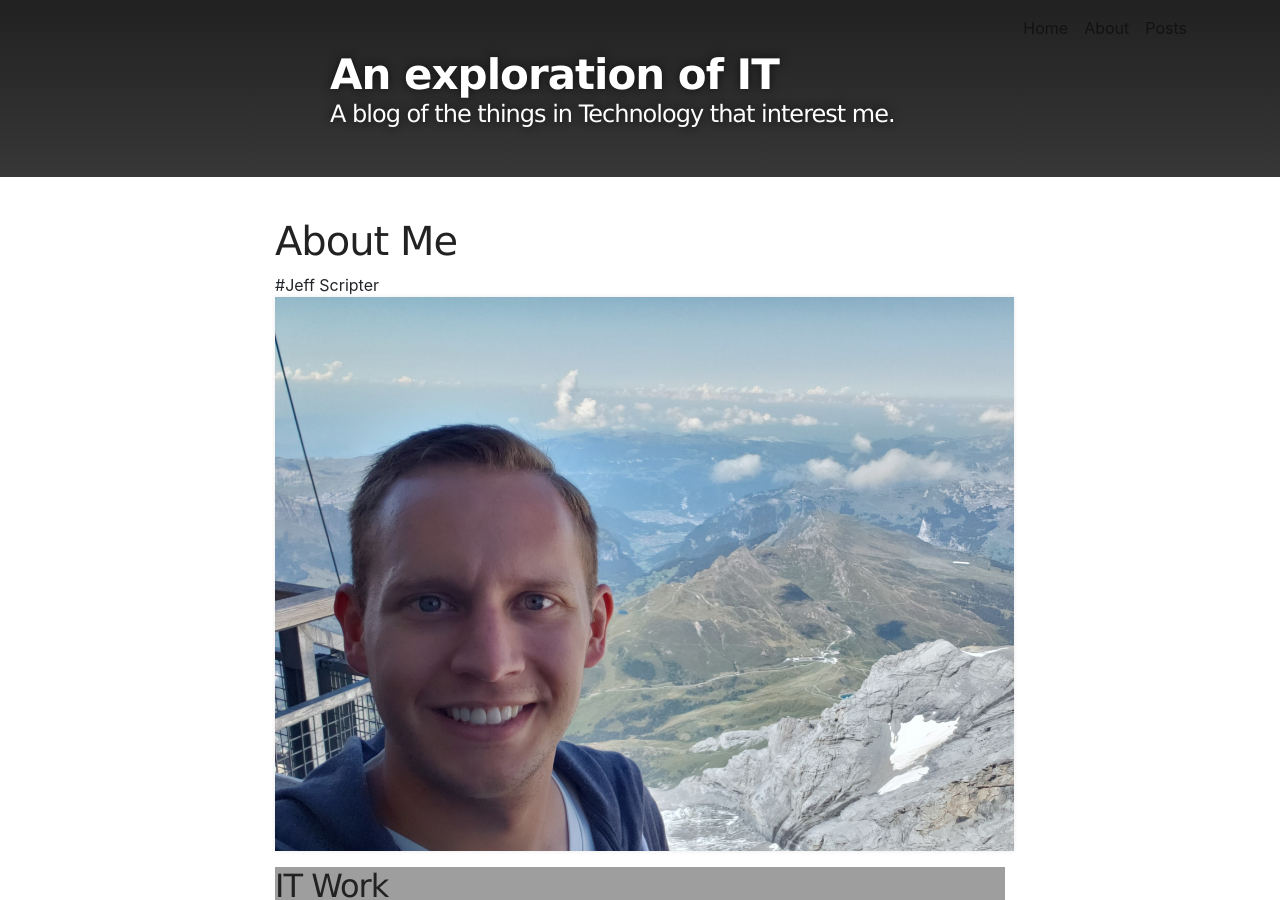
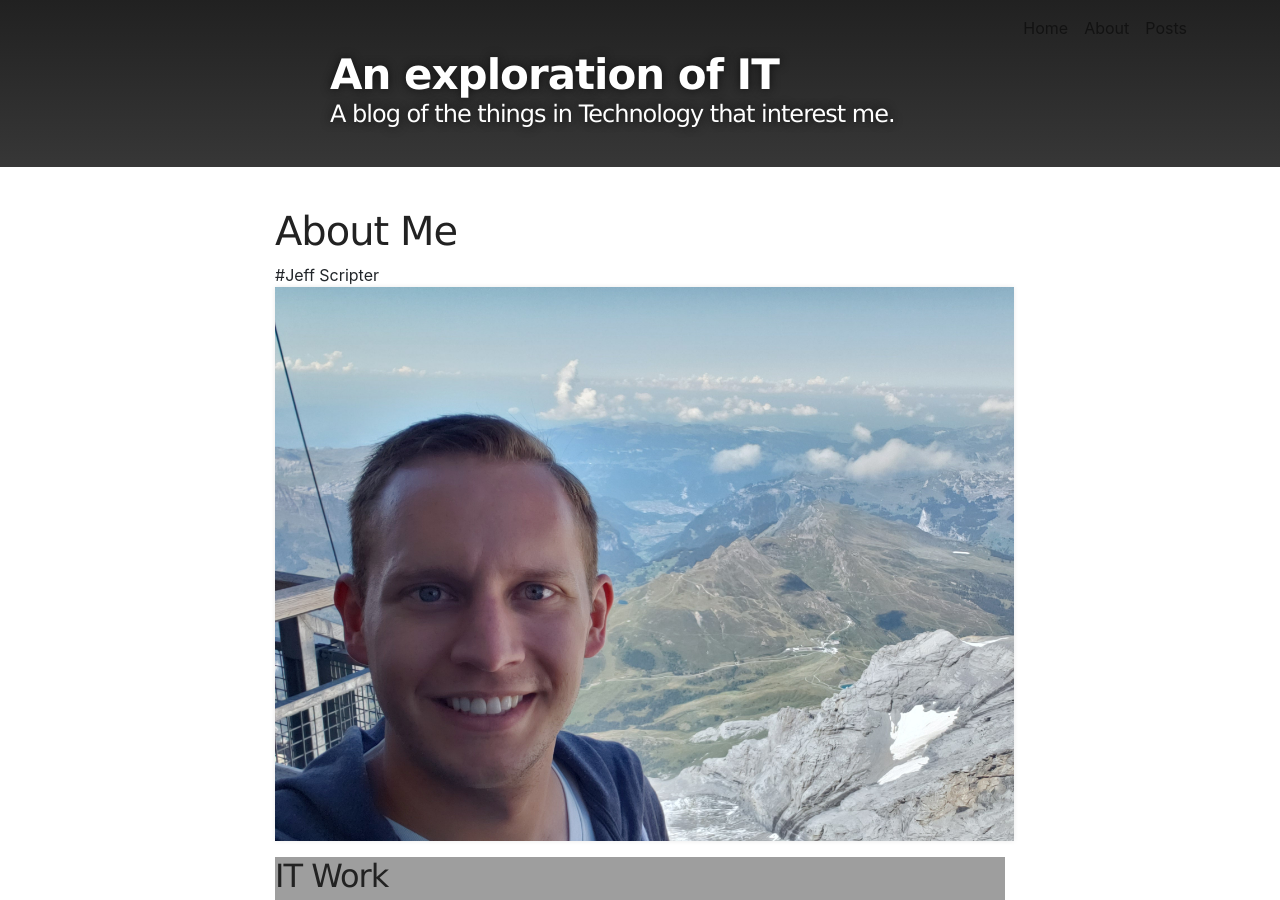
Before and after one commit to jpscripter/JPScripter.github.io, a Jekyll site: the page built from about.md, in a window 1280 px wide and 900 px high. Built offline with Jekyll 4.4.1, drawn with Linux system fonts in a browser that asks for light colours; grey boxes are pictures that could not be loaded.

Commit message:
formatting

```diff
--- a/_layouts/default.html
+++ b/_layouts/default.html
@@ -13,7 +13,7 @@
           {% endif %}
 
           <h1 id="project_title">{{ site.title | default: site.github.repository_name }}</h1>
-          <h2 id="project_tagline">{{ site.description | default: site.github.project_tagline }}</h2>
+          <h3 id="project_tagline">{{ site.description | default: site.github.project_tagline }}</h3>
 
         </header>
     </div>
--- a/_layouts/home.html
+++ b/_layouts/home.html
@@ -20,13 +20,14 @@
 
         <article class="post-preview">
           <a href="{{ post.url | prepend: site.baseurl | replace: '//', '/' }}">
-            <h3 class="post-title">{{ post.title }}</h3>
+            <h2 class="post-title">{{ post.title }}</h2>
+          </a>
             {% if post.subtitle %}
             <h4 class="post-subtitle">{{ post.subtitle }}</h4>
             {% else %}
             <h4 class="post-subtitle">{{ post.excerpt | strip_html | truncatewords: 15 }}</h4>
             {% endif %}
-          </a>
+
           <p class="post-meta">Posted by
             {% if post.author %}
             {{ post.author }}
```
